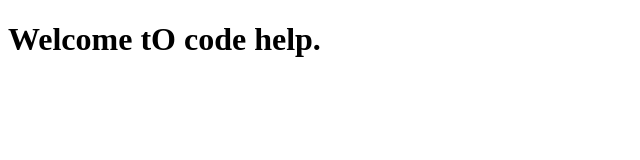
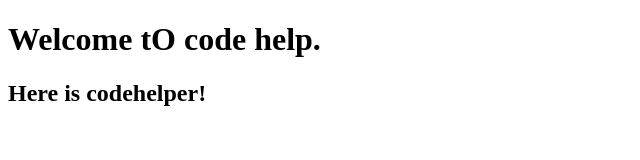
Before and after one commit to wilsonlogo/localrepo, a plain HTML site: page index.html in a window 1280 px wide. Shown: the whole page, without its empty margins (0-640 px from the left). Drawn offline with Linux system fonts and the light colour scheme.

Commit message:
new feature added

```diff
--- a/index.html
+++ b/index.html
@@ -7,5 +7,6 @@
 </head>
 <body>
     <h1>Welcome tO code help.</h1>
+    <h2>Here is codehelper!</h2>
 </body>
 </html>
```
